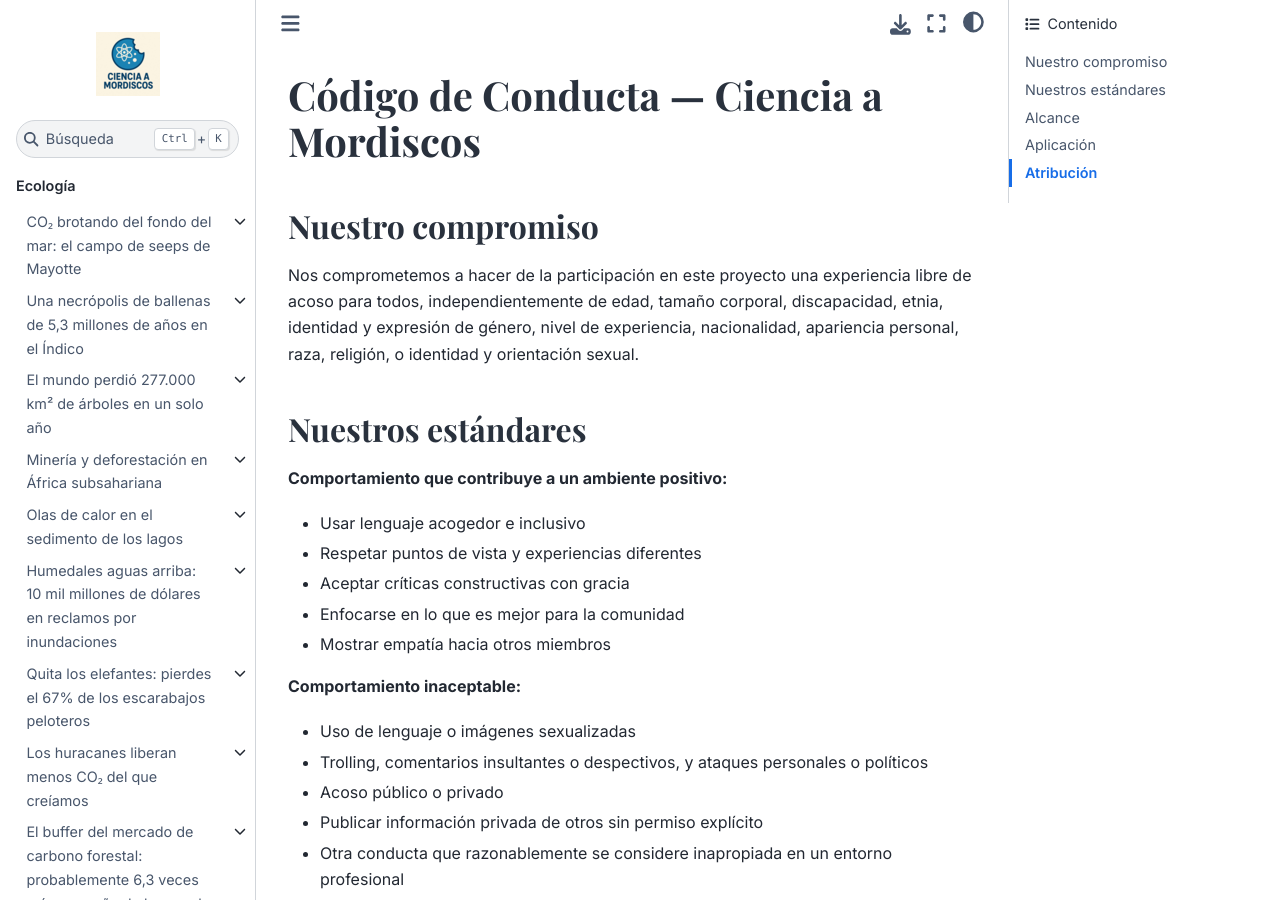
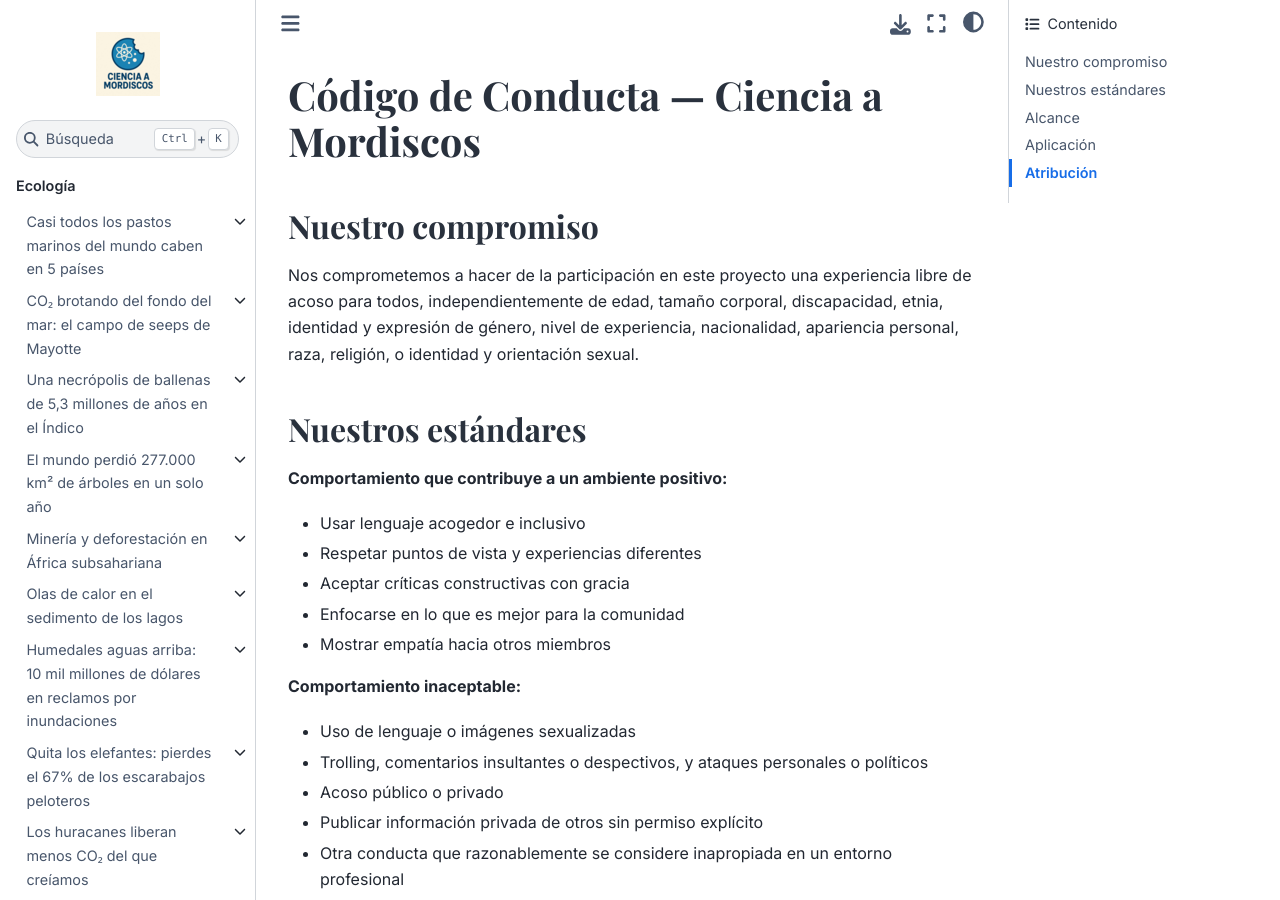
Before and after one commit to Ciencia-a-Mordiscos/lab, a Jupyter Book: the page built from CODE_OF_CONDUCT.md, in a window 1280 px wide and 900 px high. Built offline with Jupyter Book 1.0.4 settings and Sphinx 7.4.7 and the Sphinx Book theme 1.1.4, drawn with Linux system fonts in a browser that asks for light colours; pages that are not in the unit, such as notebooks, are missing from menus; some of the changed text lies outside the part shown.

Commit message:
lab(ecología): casi todos los pastos marinos del mundo caben en 5 países
Nature · 4 gráficas · datos de Source Data (MOESM4/5) + Zenodo 18612239.
Inventario global de pastos marinos (148.506 km²); concentración extrema:
69% en 5 países, 31 de 1.987 celdas reúnen la mitad del área.

Co-Authored-By: Claude Opus 4.8 <noreply@anthropic.com>

```diff
--- a/_toc.yml
+++ b/_toc.yml
@@ -3,6 +3,11 @@ root: intro
 parts:
 - caption: Ecología
   chapters:
+  - file: papers/2026-06-30-pastos-marinos-mapa-global/README
+    title: "Casi todos los pastos marinos del mundo caben en 5 países"
+    sections:
+    - file: papers/2026-06-30-pastos-marinos-mapa-global/notebook
+      title: Notebook
   - file: papers/2026-06-12-co2-seeps-hidratos-mayotte/README
     title: "CO₂ brotando del fondo del mar: el campo de seeps de Mayotte"
     sections:
```
Also changed, not shown: README.md (+1 -0 lines), intro.md (+6 -0 lines), papers/2026-06-30-pastos-marinos-mapa-global/README.md (added, +32 -0 lines), 11 other files.
